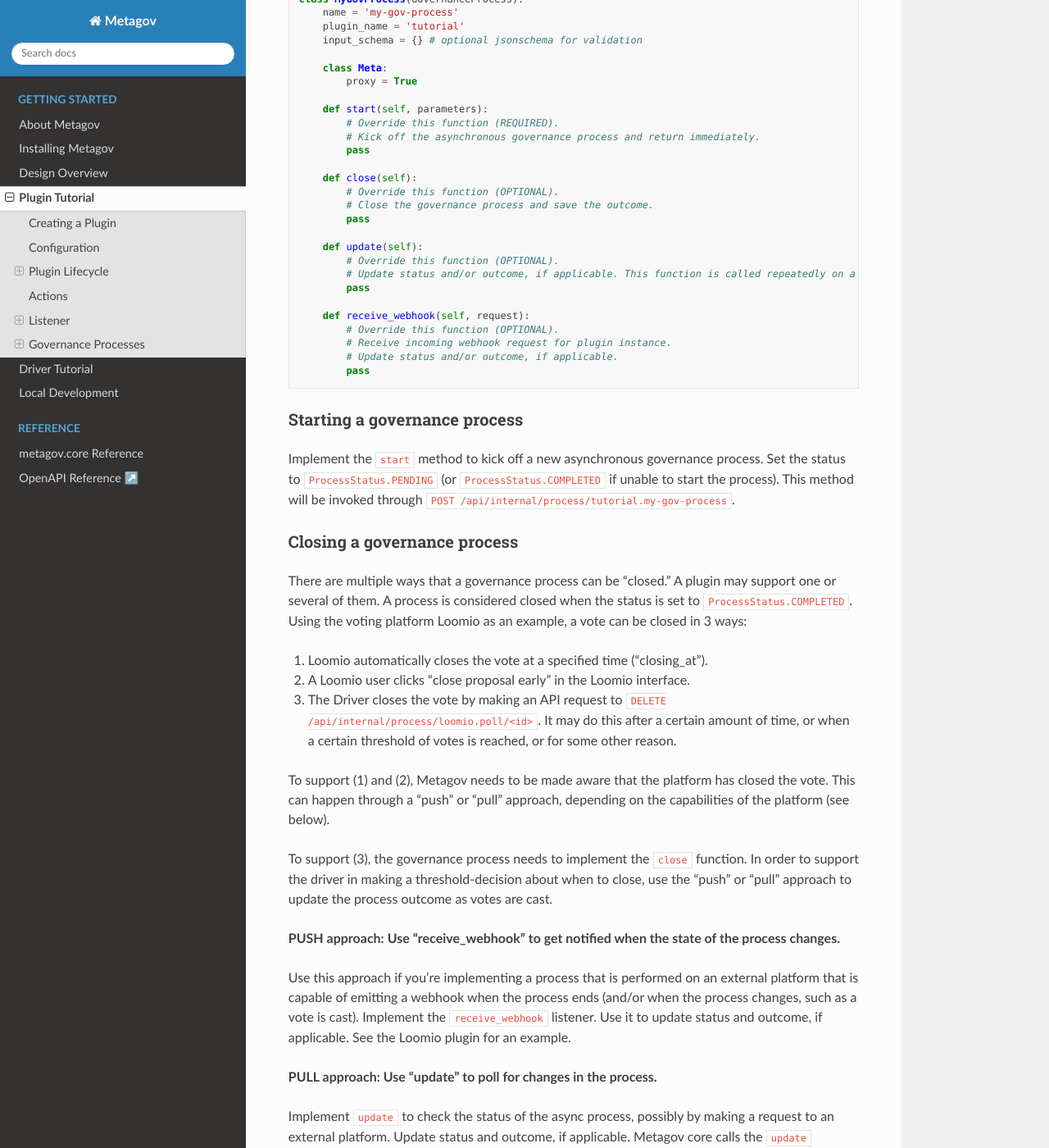
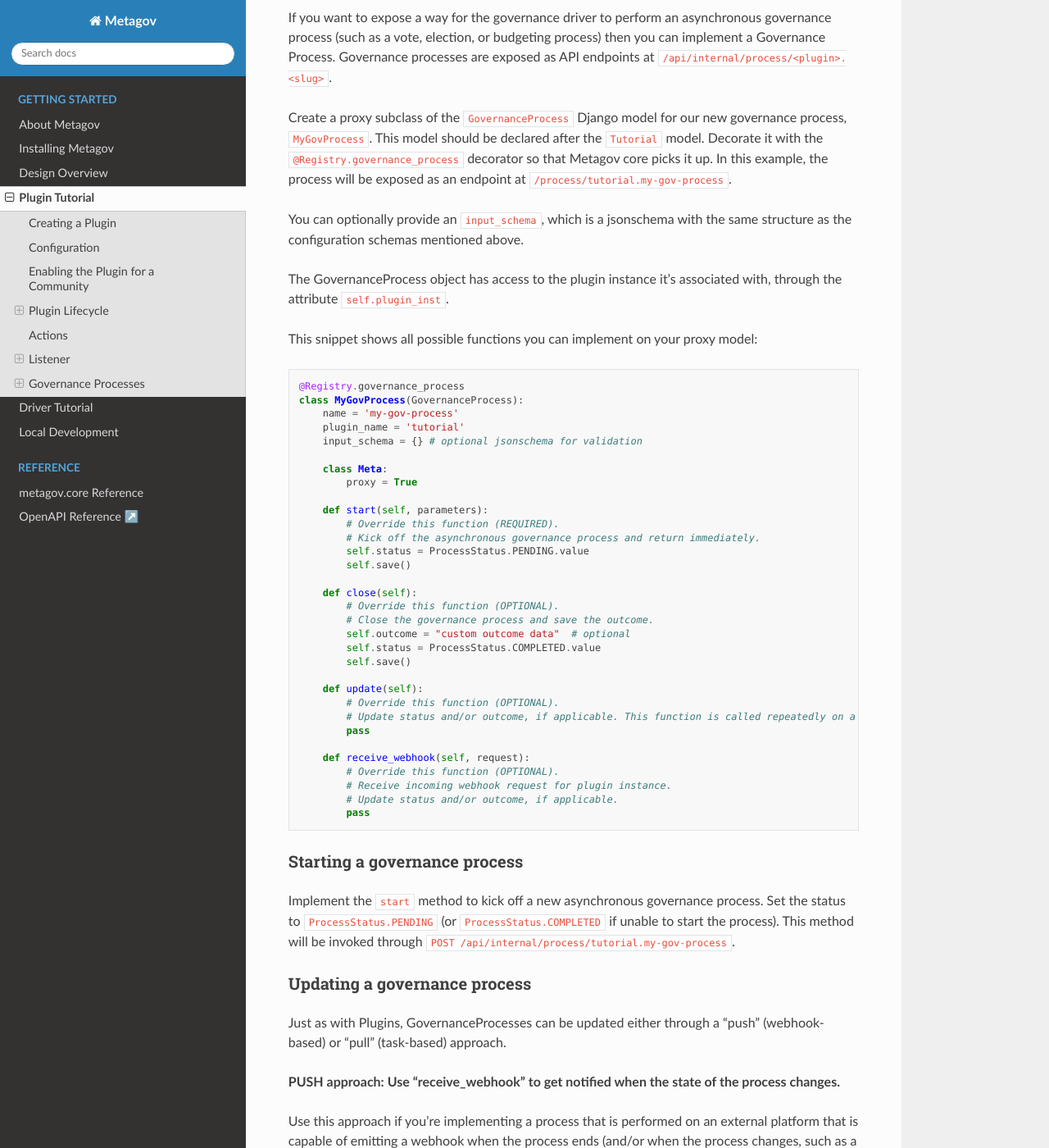
Before and after one commit to metagov/gateway, a Sphinx documentation site: the page built from docs/plugin_tutorial.rst, in a window 1280 px wide and 1400 px high, scrolled down 6263 px. Shown: the whole window at 82% size. Built offline with Sphinx 7.4.7 and the Read the Docs theme 2.0.0, drawn with Linux system fonts in a browser that asks for light colours; some of the changed text lies outside the part shown.

Commit message:
Docs fixes (primarily of plugin tutorial) (#95)

```diff
--- a/docs/plugin_tutorial.rst
+++ b/docs/plugin_tutorial.rst
@@ -8,7 +8,6 @@
 3. Create asynchronous :ref:`Governance Processes` (example: perform a vote on Loomio)
 
 This tutorial assumes that you have the Metagov Django service set up for local development.
-
 
 Creating a Plugin
 *****************
@@ -36,6 +35,7 @@
         class Meta:
             proxy = True # required
 
+Because these models are proxy models, you should not need to migrate the database in order for them to work. However, you may need to restart your development server.
 
 Configuration
 *************
@@ -69,6 +69,35 @@
 
 * ``webhook_slug``: If you are implementing a webhook listener, you can include this special property. When set, metagov core will expose the webhook endpoint at this slug. This is useful for creating hard-to-guess webhook receiver URL, in cases where the incoming requests can not be validated.
 
+Most plugins will use multiple jsonschemas. You may wish to keep your schemas in a separate file, which by convention is called `schemas.py`, as in `this example <https://github.com/metagov/metagov-prototype/blob/master/metagov/metagov/plugins/discourse/schemas.py>`_.
+
+Enabling the Plugin for a Community
+***********************************
+
+To create a new community with your plugin activated, make a PUT request to the ``community`` endpoint:
+
+.. code-block:: shell
+
+    curl -X PUT 'http://127.0.0.1:8000/api/internal/community/my-community-1234' \
+        -H 'Content-Type: application/json' \
+        --data-raw '{
+            "name": "my-community-1234",
+            "readable_name": "",
+            "plugins": [
+                {
+                    "name": "tutorial",
+                    "config": {
+                        "api_key": "ABC123",
+                        "foo": "baz"
+                    }
+                }
+            ]
+        }'
+
+
+See the Design Overview for more information about the data model.
+
+If you attempt to use a plugin without enabling it, you will get a ``RelatedObjectDoesNotExist`` error with message "Plugin has no community".
 
 Plugin Lifecycle
 ****************
@@ -81,8 +110,7 @@
 Initialize
 ^^^^^^^^^^
 
-Override the ``initialize`` function to set up the plugin. It is called exactly once, when the plugin is created.
-
+You can optionally override the ``initialize`` function to do custom set up for the plugin. It is called exactly once, when the plugin is created.
 
 Persisting data
 ^^^^^^^^^^^^^^^
@@ -110,32 +138,6 @@
 
 .. note:: If the plugin config is changed, the plugin instance gets destroyed and recreated. At that point, all ``state`` is lost.
 
-Enabling the Plugin for a Community
-^^^^^^^^^^^^^^^^^^^^^^^^^^^^^^^^^^^
-
-To create a new community with your plugin activated, make a PUT request to the ``community`` endpoint:
-
-.. code-block:: shell
-
-    curl -X PUT 'http://127.0.0.1:8000/api/internal/community/my-community-1234' \
-        -H 'Content-Type: application/json' \
-        --data-raw '{
-            "name": "my-community-1234",
-            "readable_name": "",
-            "plugins": [
-                {
-                    "name": "tutorial",
-                    "config": {
-                        "api_key": "ABC123",
-                        "foo": "baz"
-                    }
-                }
-            ]
-        }'
-
-
-See the Design Overview for more information about the data model.
-
 Disabling the Plugin for a Community
 ^^^^^^^^^^^^^^^^^^^^^^^^^^^^^^^^^^^^
 
@@ -152,13 +154,11 @@
             "plugins": []
         }'
 
-
 Actions
 *******
 
 If you want to expose a way for the governance driver to **perform an action** or **get data**,
-then you can implement an action. An action is just a function on your Plugin class that is registered
-with metagov core, and exposed as an API endpoint at ``/api/internal/action/<plugin>.<slug>``.
+then you can implement an action. An action is just a function on your Plugin class that is registered with metagov core, and exposed as an API endpoint at ``/api/internal/action/<plugin>.<slug>``.
 
 All you need to do is decorate your function with the ``@Registry.action`` decorator:
 
@@ -194,7 +194,6 @@
             "parameters": { "value": 5 }
         }'
 
-
 Listener
 ********
 
@@ -226,9 +225,9 @@
 Tasks
 ^^^^^
 
-If the external platform does not support webhooks, you can use the ``event_producer_task`` decorator to register a task function to poll the external service.
-Metagov core will call the registered task function on a schedule. The schedule is defined in ``settings.py``
-under ``plugin-tasks-beat``. The same schedule is used for all plugins, for now.
+If the external platform does not support webhooks, you can use the ``event_producer_task`` decorator to register a task function to poll the external service. Metagov core will call the registered task function on a schedule. The schedule is defined in ``settings.py`` under ``plugin-tasks-beat``. The same schedule is used for all plugins, for now.
+
+Event producer task methods will function like webhook receivers, except that instead of automatically receiving a request object, they have to make a request themselves to the external endpoint.
 
 .. code-block:: python
 
@@ -283,14 +281,13 @@
 Governance Processes
 ********************
 
-If you want to expose a way for the governance driver to perform an asynchronous governance process
-(such as a vote, election, or budgeting process) then you can implement a Governance Process. Governance
-processes are exposed as API endpoints at ``/api/internal/process/<plugin>.<slug>``.
+If you want to expose a way for the governance driver to perform an asynchronous governance process (such as a vote, election, or budgeting process) then you can implement a Governance Process. Governance processes are exposed as API endpoints at ``/api/internal/process/<plugin>.<slug>``.
 
-Create a proxy subclass of the ``GovernanceProcess`` Django model for our new governance process, ``MyGovProcess``.
-This model should be declared after the ``Tutorial`` model. Decorate it with the ``@Registry.governance_process``
-decorator so that Metagov core picks it up. In this example, the process will be exposed as an endpoint
-at ``/process/tutorial.my-gov-process``.
+Create a proxy subclass of the ``GovernanceProcess`` Django model for our new governance process, ``MyGovProcess``. This model should be declared after the ``Tutorial`` model. Decorate it with the ``@Registry.governance_process`` decorator so that Metagov core picks it up. In this example, the process will be exposed as an endpoint at ``/process/tutorial.my-gov-process``.
+
+You can optionally provide an ``input_schema``, which is a jsonschema with the same structure as the configuration schemas mentioned above.
+
+The GovernanceProcess object has access to the plugin instance it's associated with, through the attribute ``self.plugin_inst``.
 
 This snippet shows all possible functions you can implement on your proxy model:
 
@@ -308,12 +305,15 @@
         def start(self, parameters):
             # Override this function (REQUIRED).
             # Kick off the asynchronous governance process and return immediately.
-            pass
+            self.status = ProcessStatus.PENDING.value
+            self.save()
 
         def close(self):
             # Override this function (OPTIONAL).
             # Close the governance process and save the outcome.
-            pass
+            self.outcome = "custom outcome data"  # optional
+            self.status = ProcessStatus.COMPLETED.value
+            self.save()
 
         def update(self):
             # Override this function (OPTIONAL).
@@ -330,42 +330,38 @@
 Starting a governance process
 ^^^^^^^^^^^^^^^^^^^^^^^^^^^^^
 
-Implement the ``start`` method to kick off a new asynchronous governance process.
-Set the status to ``ProcessStatus.PENDING`` (or ``ProcessStatus.COMPLETED`` if unable to start the process).
-This method will be invoked through ``POST /api/internal/process/tutorial.my-gov-process``.
+Implement the ``start`` method to kick off a new asynchronous governance process. Set the status to ``ProcessStatus.PENDING`` (or ``ProcessStatus.COMPLETED`` if unable to start the process). This method will be invoked through ``POST /api/internal/process/tutorial.my-gov-process``.
+
+Updating a governance process
+^^^^^^^^^^^^^^^^^^^^^^^^^^^^^
+
+Just as with Plugins, GovernanceProcesses can be updated either through a "push" (webhook-based) or "pull" (task-based) approach.
+
+**PUSH approach: Use "receive_webhook" to get notified when the state of the process changes.**
+
+Use this approach if you're implementing a process that is performed on an external platform that is capable of emitting a webhook when the process ends (and/or when the process changes, such as a vote is cast). Implement the ``receive_webhook`` listener. Use it to update status and outcome, if applicable. See the Loomio plugin for an example.
+
+**PULL approach: Use "update" to poll for changes in the process.**
+
+Implement ``update`` to check the status of the async process, possibly by making a request to an external platform. Update status and outcome, if applicable. Metagov core calls the ``update`` function every minute from a scheduled task. See the Discourse plugin for an example.
 
 Closing a governance process
 ^^^^^^^^^^^^^^^^^^^^^^^^^^^^
 
-There are multiple ways that a governance process can be "closed." A plugin may support one or several of them.
-A process is considered closed when the status is set to ``ProcessStatus.COMPLETED``.
+There are multiple ways that a governance process can be "closed." A plugin may support one or several of them. A process is considered closed when the status is set to ``ProcessStatus.COMPLETED``.
+
 Using the voting platform Loomio as an example, a vote can be closed in 3 ways:
 
 1) Loomio automatically closes the vote at a specified time ("closing_at").
 2) A Loomio user clicks "close proposal early" in the Loomio interface.
 3) The Driver closes the vote by making an API request to ``DELETE /api/internal/process/loomio.poll/<id>``. It may do this after a certain amount of time, or when a certain threshold of votes is reached, or for some other reason.
 
-To support (1) and (2), Metagov needs to be made aware that the platform has closed the vote. This can happen through a "push" or "pull" approach, depending on the capabilities of the platform (see below).
+To support (1) and (2), Metagov needs to be made aware that the platform has closed the vote. This can happen through a "push" or "pull" approach, depending on the capabilities of the platform (see above).
 
-To support (3), the governance process needs to implement the ``close`` function. In order to support the driver in making a threshold-decision about when to close, use the "push" or "pull" approach to update the process outcome as votes are cast.
-
+To support (3), the governance process needs to implement the ``close`` function. This close function will be called by either ``update`` or ``receive_webhook`` depending on whether you're using a pull or pull apprach. It should set status to ``ProcessStatus.COMPLETED``.
 
 ..
     Add fourth approach: Metagov-as-time-keeper.
-
-**PUSH approach: Use "receive_webhook" to get notified when the state of the process changes.**
-
-Use this approach if you're implementing a process that is performed on an external
-platform that is capable of emitting a webhook when the process ends (and/or when the process changes, such as a vote is cast).
-Implement the ``receive_webhook`` listener. Use it to update status and outcome, if applicable.
-See the Loomio plugin for an example.
-
-**PULL approach: Use "update" to poll for changes in the process.**
-
-Implement ``update`` to check the status of the async process, possibly by making
-a request to an external platform. Update status and outcome, if applicable.
-Metagov core calls the ``update`` function every minute from a scheduled task.
-See the Discourse plugin for an example.
 
 .. seealso:: See the :doc:`Reference Documentation <../autodocs/core>` for more information about the ``GovernanceProcess`` models.
 
```
Also changed, not shown: other parts of docs/plugin_tutorial.rst (+1 -2 lines), docs/development.rst (+1 -7 lines).
